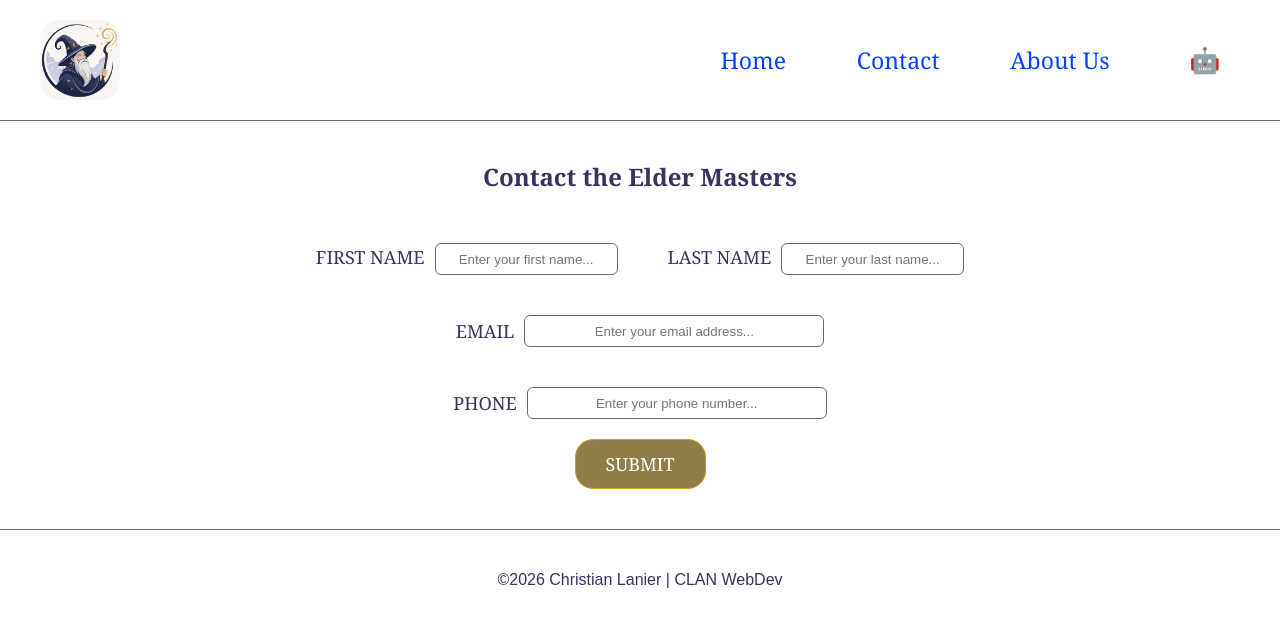
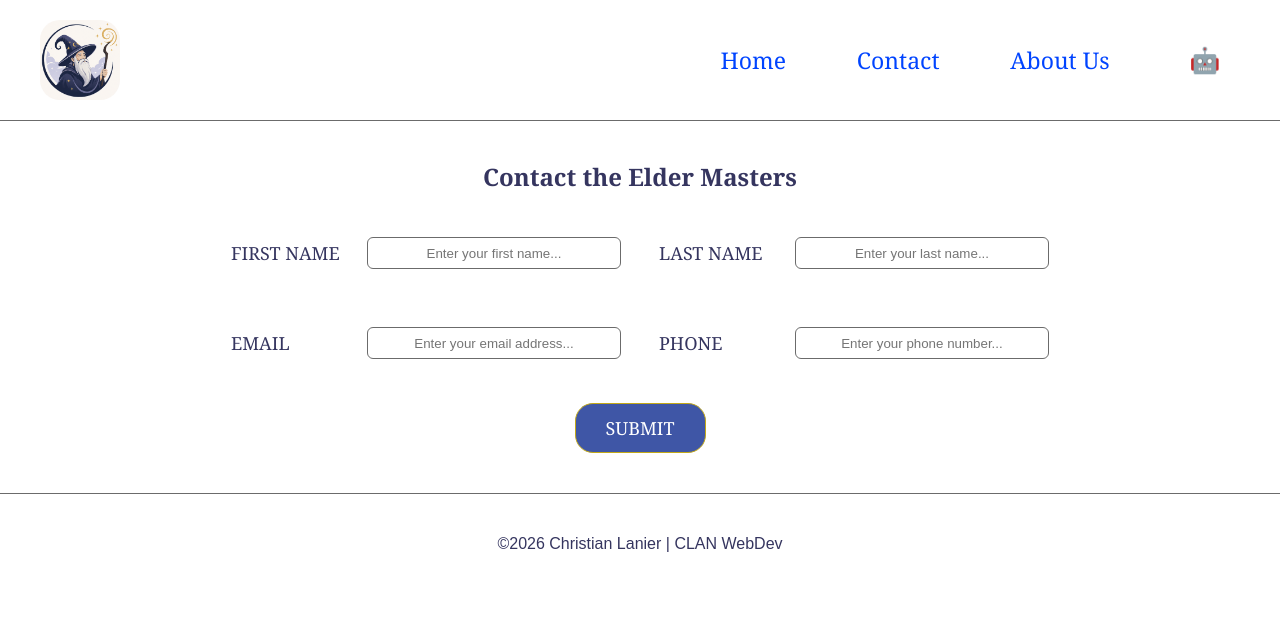
Before and after one commit to C-Local/wizard-tech-support-site-ui, a React (Vite) app: page /contact in a window 1280 px wide. Shown: the top 624 px of the page. Built offline with nearby package versions, Linux system fonts and the light colour scheme.

Commit message:
Update for improving the aesthetics of the contact page

```diff
--- a/src/pages/Contact/Contact.css
+++ b/src/pages/Contact/Contact.css
@@ -13,20 +13,14 @@
     margin: 30px 0;
 }
 
-.contact-messager {
+.contact-messager-part-one, .contact-messager-part-two {
+    width: 100%;
     display: flex;
-    flex-direction: column;
+    flex-direction: row;
     justify-content: center;
     align-items: center;
-}
-
-.contact-messager__name-fields {
-    display: flex;
-    flex-direction: row;
-    justify-content: space-between;
-    align-items: center;
-    margin: 20px;
-    gap: 40px;
+    flex-wrap: wrap;
+    margin-bottom: 30px;
 }
 
 .contact-messager__label {
@@ -35,6 +29,7 @@
     color: var(--text-color);
     text-transform: uppercase;
     margin: 0 5px;
+    width: 200px;
 }
 
 .contact-messager__input {
@@ -42,29 +37,27 @@
     border: 1px solid var(--border-color);
     border-radius: 6px;
     margin: 0 5px;
+    max-width: 300px;
+    width: 100%;
 }
 
 .contact-messager__input::placeholder {
     text-align: center;
 }
 
-.extended-field {
+.contact-messager__field {
     display: flex;
     flex-direction: row;
     justify-content: center;
     align-items: center;
+    max-width: 400px;
     width:100%;
-    margin: 20px;
-}
-
-.extended-input {
-    max-width: 300px;
-    width: 100%;
+    margin: 14px;
 }
 
 .submit-button {
     padding: 12px 30px;
-    background-color: rgb(143, 126, 72);
+    background-color: rgb(63, 86, 166);
     font-size: 18px;
     font-family: Cambria, serif;
     text-transform: uppercase;
@@ -74,14 +67,12 @@
 }
 
 .submit-button:hover {
-    color: rgb(255, 247, 0);
-    background-color: rgb(106, 98, 71);
+    background-color: rgb(84, 108, 193);
     cursor: pointer;
 }
 
 .submit-button:active {
-    color:rgb(245, 89, 89);
-    background-color: rgb(87, 80, 56);
+    background-color: rgb(153, 175, 255);
 }
 
 .greeting {
@@ -89,4 +80,11 @@
     width: 100%;
     text-align: center;
     margin: 30px;
+    font-size: 18px;
+    font-family: 'Trebuchet MS', sans-serif, sans-serif;
+    background-color: rgb(244, 240, 227);
+    padding: 32px;
+    border: 1px solid rgb(135, 131, 121);
+    border-left: 4px solid rgb(44, 39, 31);
+    border-right: 4px solid rgb(44, 39, 31);
 }
--- a/src/pages/Contact/Contact.jsx
+++ b/src/pages/Contact/Contact.jsx
@@ -46,27 +46,36 @@ function Contact() {
 
 return(<div className="contact-body-container">
     <h2 className="contact-section-title">Contact the Elder Masters</h2>
-    <div className="contact-messager">
-        <div className="contact-messager__name-fields">
+    <div className="contact-messager-part-one">
+
         <div className="contact-messager__field">
         <label className="contact-messager__label">First Name</label>
         <input id="first-name-input" className="contact-messager__input" type="text" placeholder="Enter your first name..." onChange={() => greetWhileContacting(event)}></input>
         </div>
+
         <div className="contact-messager__field">
         <label className="contact-messager__label">Last Name</label>
         <input id="last-name-input" className="contact-messager__input" type="text" placeholder="Enter your last name..."></input>
         </div>
+
     </div>
+
     {greeting}
-<div className="contact-messager__field extended-field">
+
+    <div className="contact-messager-part-two">
+
+        <div className="contact-messager__field">
         <label className="contact-messager__label">Email</label>
-    <input id="email-address-input" className="contact-messager__input extended-input" type="text" placeholder="Enter your email address..."></input>
+        <input id="email-address-input" className="contact-messager__input" type="text" placeholder="Enter your email address..."></input>
         </div>
-<div className="contact-messager__field extended-field">
+
+        <div className="contact-messager__field">
         <label className="contact-messager__label">Phone</label>
-    <input id="phone-number-input" className="contact-messager__input extended-input" type="text" placeholder="Enter your phone number..."></input>
+        <input id="phone-number-input" className="contact-messager__input" type="text" placeholder="Enter your phone number..."></input>
         </div>
+
     </div>
+
     <button className="submit-button" onClick={submitForm}>Submit</button>
 </div>)
 }
```
Lines whose indentation alone changed are shown as unchanged.
